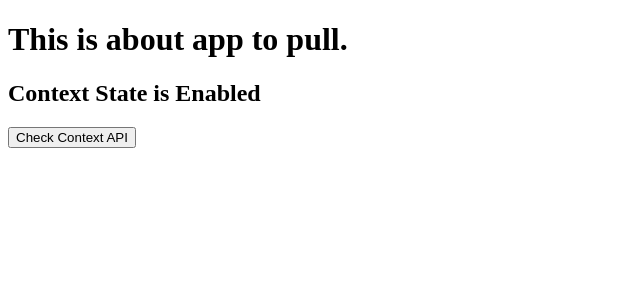
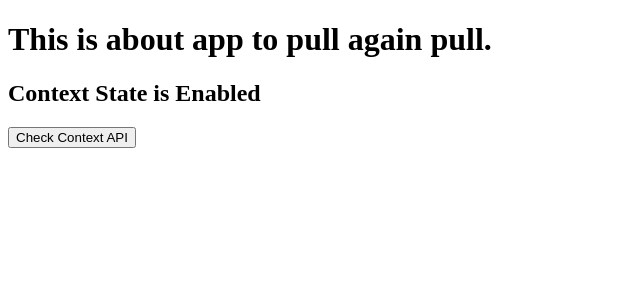
Before and after one commit to himanshusharmadotcom/text-react, a React (Vite) app in the folder client/: page /about in a window 1280 px wide. Shown: the top 300 px of the page, without its empty margins (0-640 px from the left). Built offline with nearby package versions, Linux system fonts and the light colour scheme.

Commit message:
added files

```diff
--- a/client/src/pages/About.jsx
+++ b/client/src/pages/About.jsx
@@ -7,7 +7,7 @@ const About = () => {
 
     return (
         <>
-            <h1>This is about app to pull.</h1>
+            <h1>This is about app to pull again pull.</h1>
             <h2>{cntState ? "Context State is Enabled" : "Context state is Disabled."}</h2>
             <button onClick={checkCnt}>Check Context API</button>
         </>
```
